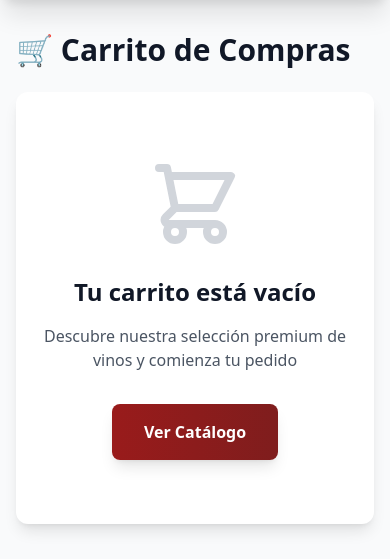
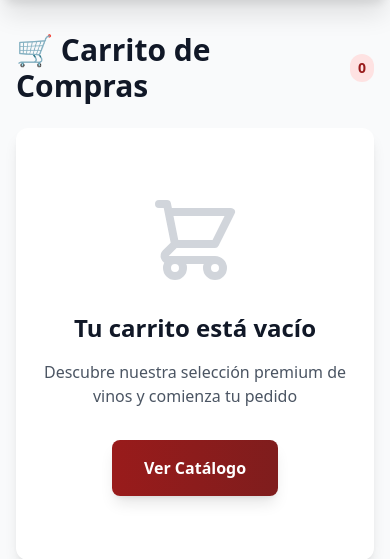
Before and after one commit to valle79/TECNOLOGIAWEB_SLIDER, a Flask app: page /cart/ in a window 390 px wide. Shown: the part 80-639 px from the top of the page. Run offline with Flask 3, Linux system fonts and the light colour scheme; some libraries are stand-ins or nearby versions.

Commit message:
feat: add cart item counter badge to header for better UX

```diff
--- a/templates/cart.html
+++ b/templates/cart.html
@@ -4,7 +4,10 @@
 
 {% block content %}
 <div class="max-w-7xl mx-auto px-4 sm:px-6 lg:px-8 py-8 sm:py-12">
-    <h1 class="text-3xl sm:text-4xl font-bold text-gray-900 mb-6 sm:mb-8">🛒 Carrito de Compras</h1>
+    <h1 class="text-3xl sm:text-4xl font-bold text-gray-900 mb-6 sm:mb-8 flex items-center gap-2">
+        🛒 Carrito de Compras
+        <span class="text-sm bg-red-100 text-red-800 px-2 py-1 rounded-full">{{ cart_items|length }}</span>
+    </h1>
 
     {% if cart_items %}
     <div class="grid grid-cols-1 lg:grid-cols-3 gap-6 lg:gap-8">
```
